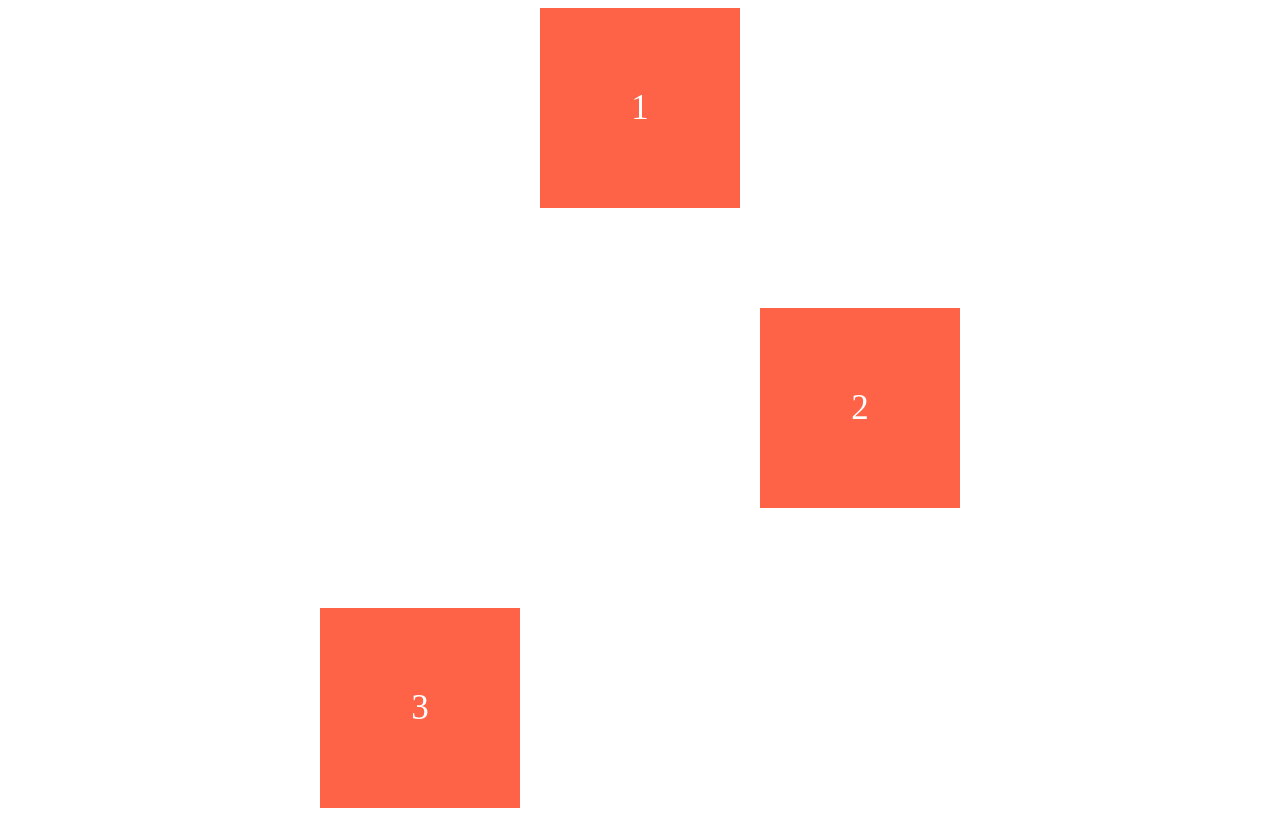
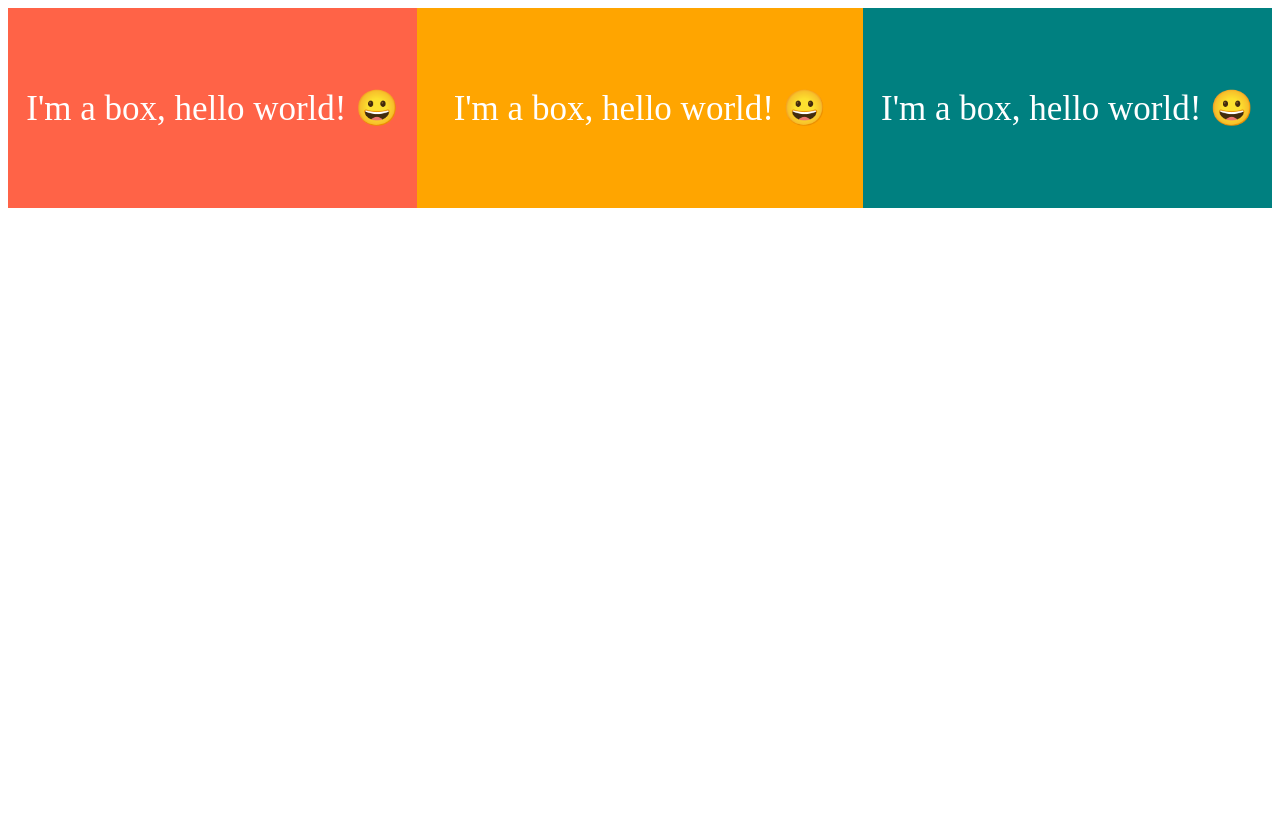
Before and after one commit to txxgxxx/CSS-LayoutMasterclass, a plain HTML site: page index.html in a window 1280 px wide. Drawn offline with Linux system fonts and the light colour scheme.

Commit message:
2.10 flex grow, 2.11 flex shrink

```diff
--- a/index.html
+++ b/index.html
@@ -8,9 +8,9 @@
   </head>
   <body>
     <div class="father">
-      <div class="box">1</div>
-      <div class="box">2</div>
-      <div class="box">3</div>
+      <div class="box">I'm a box, hello world! 😀</div>
+      <div class="box">I'm a box, hello world! 😀</div>
+      <div class="box">I'm a box, hello world! 😀</div>
     </div>
   </body>
 </html>
--- a/style.css
+++ b/style.css
@@ -4,16 +4,12 @@ body {
 .father {
   display:flex;
   height: 100vh;
-  row-gap: 10px;
-  column-gap: 20px;
-  flex-flow: row wrap;
+  flex-flow: row nowrap;
   justify-content: center;
-  align-items: center;
 }
+
 .box {
-  width: 200px;
   height: 200px;
-  background-color: tomato;
   color:white;
   font-size:35px;
   display: flex;
@@ -22,10 +18,19 @@ body {
 }
 
 .box:first-child {
-  align-self: flex-start;
+  background-color: tomato;
+  flex-grow: 1;
+  flex-shrink: 12;
+}
+
+.box:nth-child(2) {
+  background-color: orange;
+  flex-grow: 2;
+  flex-shrink: 0;
 }
 
 .box:last-child {
-  align-self: flex-end;
-  order:-1;
+  background-color: teal;
+  flex-grow: 1;
+  flex-shrink: 1;
 }
```
